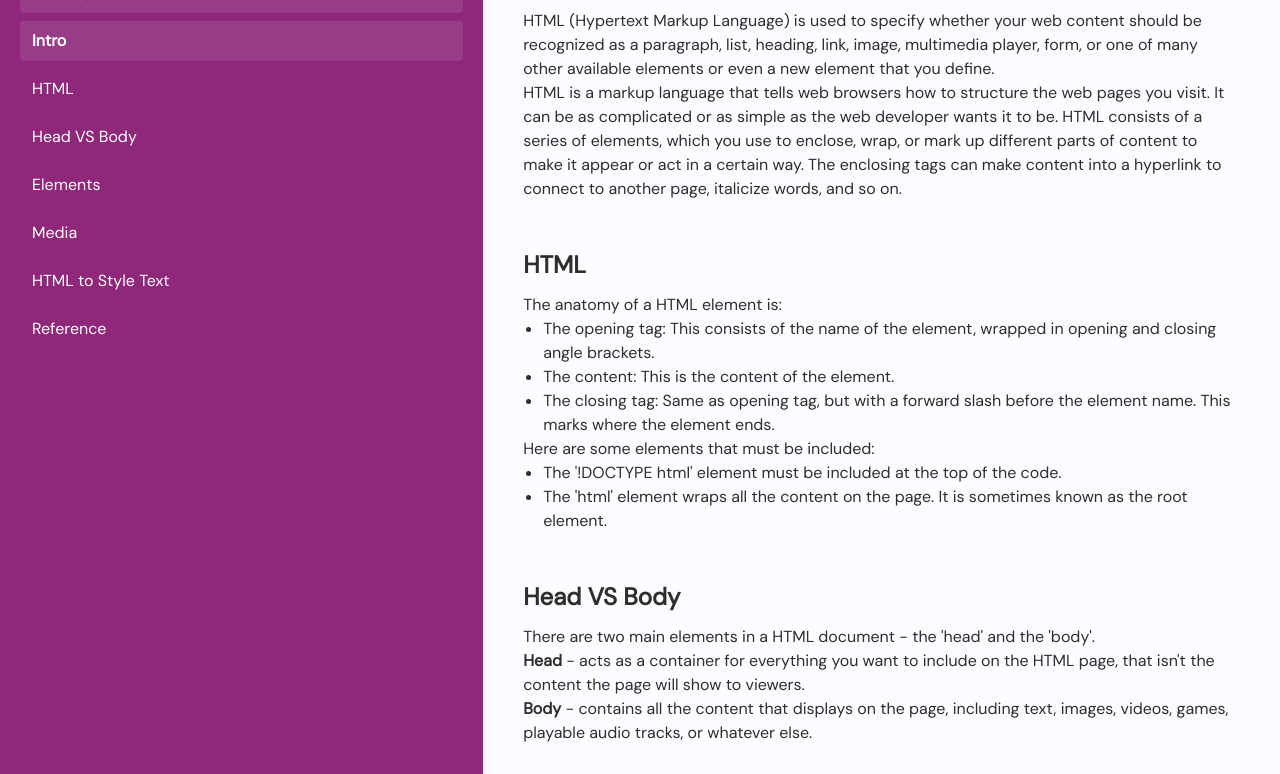
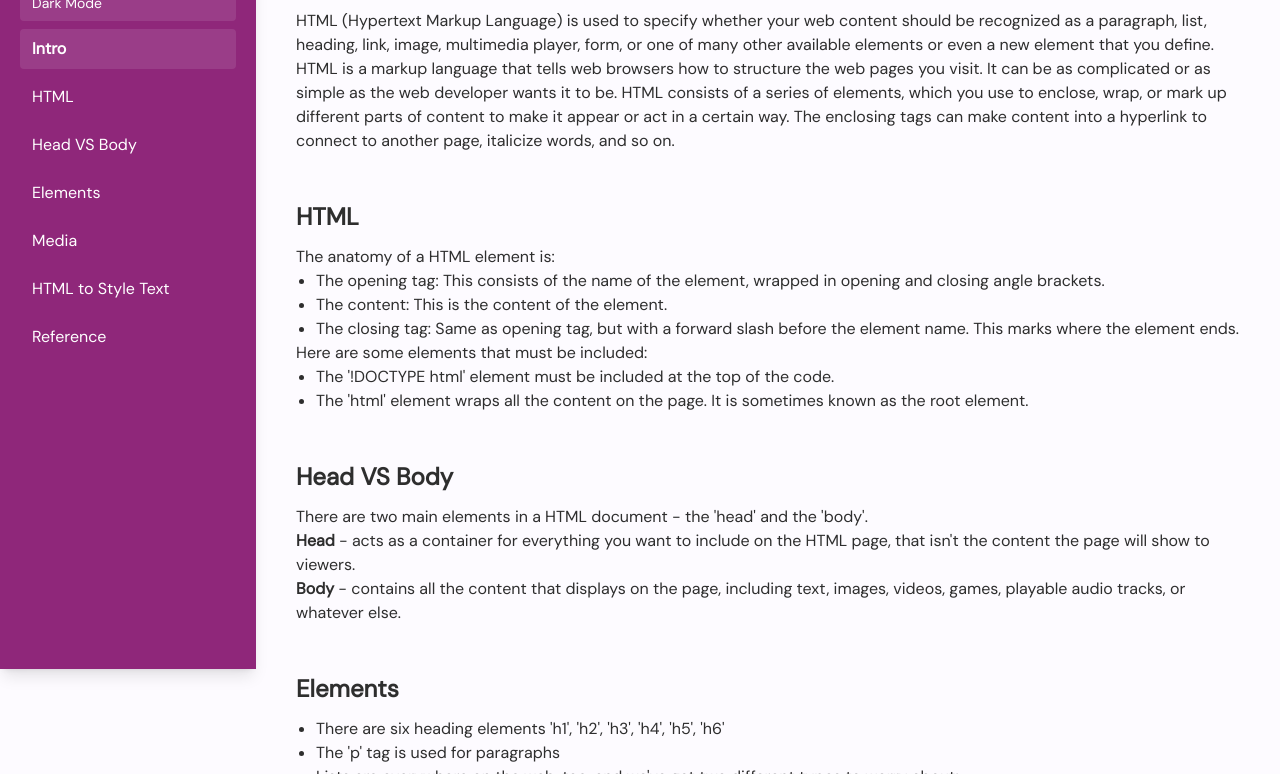
Before and after one commit to KatieC97/html-technical-doc-page, a plain HTML site: page index.html in a window 1280 px wide. Shown: the part 131-905 px from the top of the page. Drawn offline with nearby package versions, Linux system fonts and the light colour scheme.

Commit message:
overflow fix

```diff
--- a/index.html
+++ b/index.html
@@ -12,6 +12,13 @@
     <script>
       tailwind.config = {
         darkMode: "class",
+        theme: {
+          extend: {
+            screens: {
+              xs: "375px",
+            },
+          },
+        },
       };
     </script>
 
@@ -36,9 +43,9 @@
   </head>
 
   <body
-    class="bg-[#fdfbff] text-[#2e2e2e] dark:bg-[#1e1e1e] dark:text-[#eaeaea]"
+    class="bg-[#fdfbff] text-[#2e2e2e] dark:bg-[#1e1e1e] dark:text-[#eaeaea] overflow-x-hidden"
   >
-    <div class="flex flex-col min-h-screen w-full">
+    <div class="flex flex-col min-h-screen w-full overflow-x-hidden">
       <a
         href="#main-doc"
         class="sr-only focus:not-sr-only absolute left-2 top-2 bg-pink-700 text-white px-3 py-1 rounded z-50"
@@ -48,7 +55,7 @@
       <div class="flex flex-col md:flex-row min-h-screen">
         <!-- Sidebar -->
         <nav
-          class="w-full sticky top-0 z-50 bg-[#8f277a] dark:bg-[#f4d6e5] text-white dark:text-[#1a1a1a] px-5 py-4 shadow-lg"
+          class="w-full max-w-full md:w-64 flex-shrink-0 md:h-screen bg-[#8f277a] dark:bg-[#f4d6e5] text-white dark:text-[#1a1a1a] px-5 py-6 shadow-lg"
         >
           <div class="flex justify-between items-center mb-4">
             <div class="text-xl font-extrabold tracking-wide whitespace-nowrap">
```
